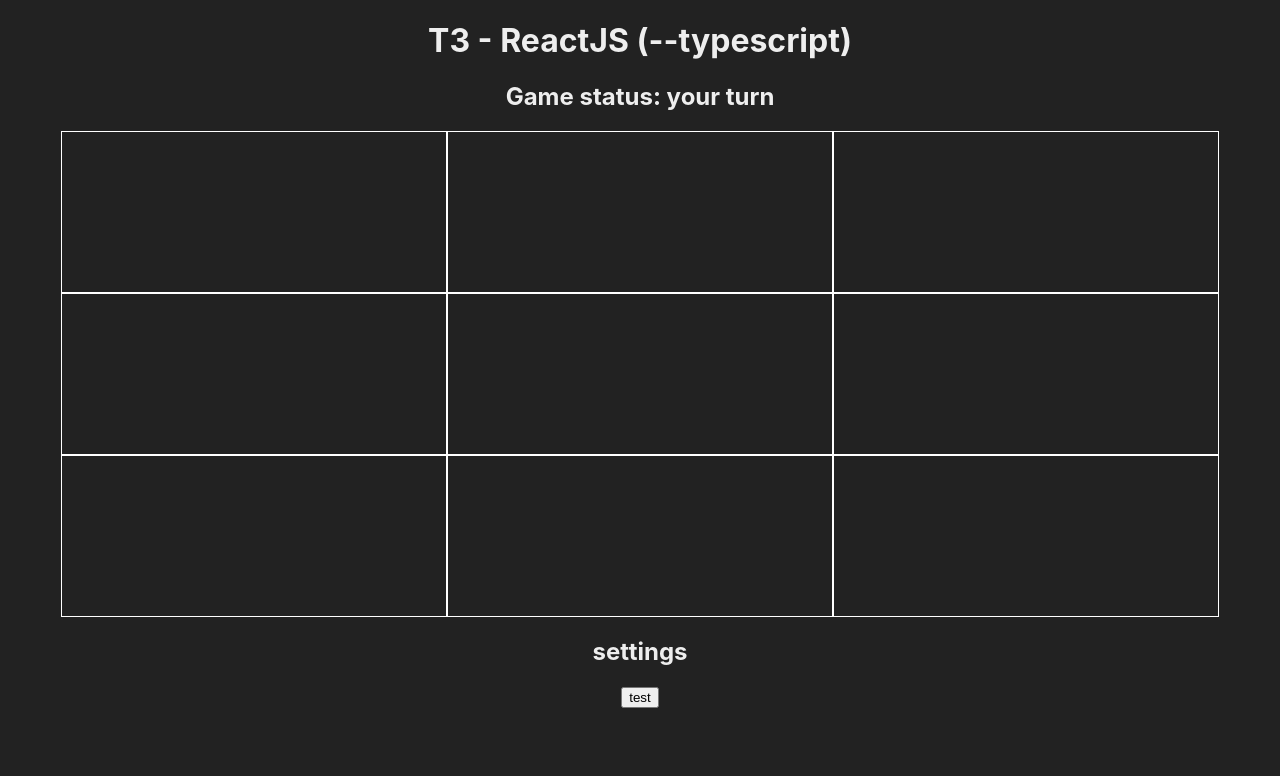
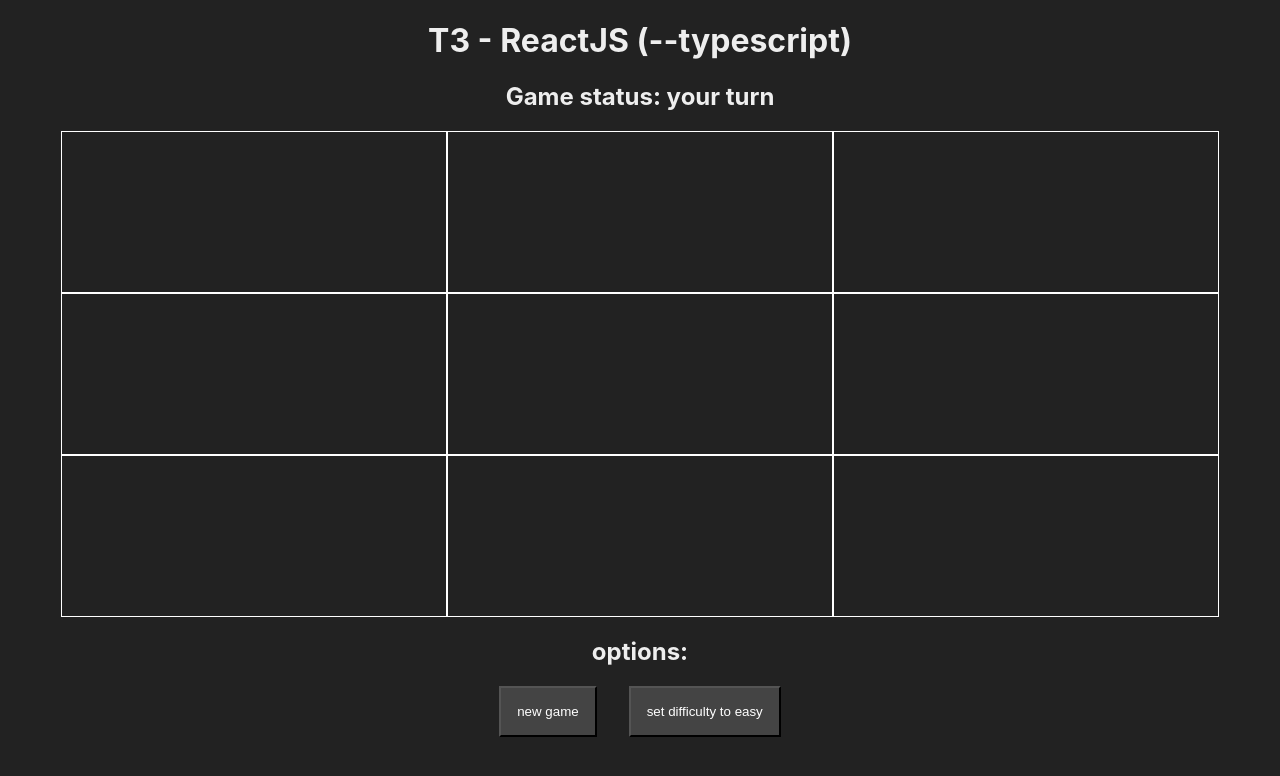
Before and after one commit to kevinstonge/t3react, a React (Create React App) app: page / in a window 1280 px wide. Shown: the top 776 px of the page. Built offline with nearby package versions, Linux system fonts and the light colour scheme.

Commit message:
finished

```diff
--- a/src/App.css
+++ b/src/App.css
@@ -20,7 +20,7 @@
   display: flex;
   justify-content: center;
   align-items: center;
-  font-size: 10vw;
+  font-size: 6vw;
   border: 1px solid white;
   cursor: pointer;
   text-shadow: 0.2rem 0.2rem 0.5rem #000;
@@ -33,3 +33,10 @@
 .taken {
   cursor: default;
 }
+
+button {
+  padding: 1rem;
+  background: #444;
+  color: #fff;
+  margin: 0 1rem;
+}
--- a/src/App.tsx
+++ b/src/App.tsx
@@ -33,13 +33,23 @@
     const newState = processInput(input,this.state);
     this.setState(newState)
   }
+  changeSetting = (setting:String) => {
+    let newSettings:AppState = this.state;
+    if (setting==="newGame") {
+        newSettings.boardMap.fill("e");
+        newSettings.gameState="your turn";
+    }
+    if (setting==="difficulty") {
+        newSettings.difficulty = (newSettings.difficulty==="easy") ? "hard" : "easy";
+    }
+    this.setState(newSettings);
+}
   render() {
     return (
       <div className="App">
         <h1>T3 - ReactJS (--typescript)</h1>
         <Board {...this.state} update={this.updateBoard}/>
-        <Settings />
-        <button onClick={()=>console.log(this.updateBoard(3))}>test</button>
+        <Settings {...this.state} updateSettings={this.changeSetting}/>
       </div>
     );
   }
--- a/src/Settings.tsx
+++ b/src/Settings.tsx
@@ -1,6 +1,8 @@
 import React from 'react';
-export interface SettingsProps {
+import { AppState } from "./App";
 
+export interface SettingsProps extends AppState {
+    updateSettings:Function;
 }
 
 export interface SettingsState {
@@ -8,12 +10,15 @@
 }
 
 class Settings extends React.Component<SettingsProps, SettingsState> {
-    // constructor(props: SettingsProps) {
-    //     super(props);
-    //     // this.state = { :  };
-    // }
     render() {
-        return (<h2>settings</h2>);
+        const oppositeDifficulty = (this.props.difficulty==="easy") ? "hard" : "easy";
+        return (
+            <div>
+                <h2>options:</h2>
+                <button onClick={()=>this.props.updateSettings("newGame")}>new game</button>
+                <button onClick={()=>this.props.updateSettings("difficulty")}>set difficulty to {oppositeDifficulty}</button>
+            </div>
+        );
     }
 }
 
--- a/src/processInput.tsx
+++ b/src/processInput.tsx
@@ -6,7 +6,7 @@
     let foundPairs:number[][] = [];
     winningCells.forEach(winningSet=>{
         let count:number = 0;
-        cells.forEach((cell)=>{
+        cells.forEach((cell:number)=>{
             if (winningSet.includes(cell)) { count++; }
             if (count === 2) { foundPairs.push(winningSet)}
         })
@@ -16,7 +16,7 @@
 
 const winCheck = (cells:number[]):number[][] => {
     let foundWins:number[][] = [];
-    winningCells.forEach(e=>{
+    winningCells.forEach((e:number[])=>{
         if (cells.includes(e[0]) && cells.includes(e[1]) && cells.includes(e[2])) {
             foundWins.push(e);
         }
@@ -28,7 +28,7 @@
     let newState:AppState = state;
     let pCells:number[] = [];
     let cCells:number[] = [];
-    newState.boardMap.forEach((e,i)=>{
+    newState.boardMap.forEach((e:String,i:number)=>{
         if (e==="p") { pCells.push(i); }
         if (e==="c") { cCells.push(i); }
     })
@@ -42,6 +42,7 @@
     const pWin:number[][] = winCheck(pCells)
     if (pWin.length > 0) {
         newState.gameState = "you win!";
+        return newState;
     }
     let possibleMoves:number[] = [];
     let allPairs:number[][] = findPairs(cCells).concat(findPairs(pCells));
@@ -65,7 +66,7 @@
             bestMoves[0];
     }
     else {
-        bestMoves.forEach(e=>{
+        bestMoves.forEach((e:number)=>{
             if (!cCells.includes(e) && !pCells.includes(e)) {
                 possibleMoves.push(e);
             }
```
